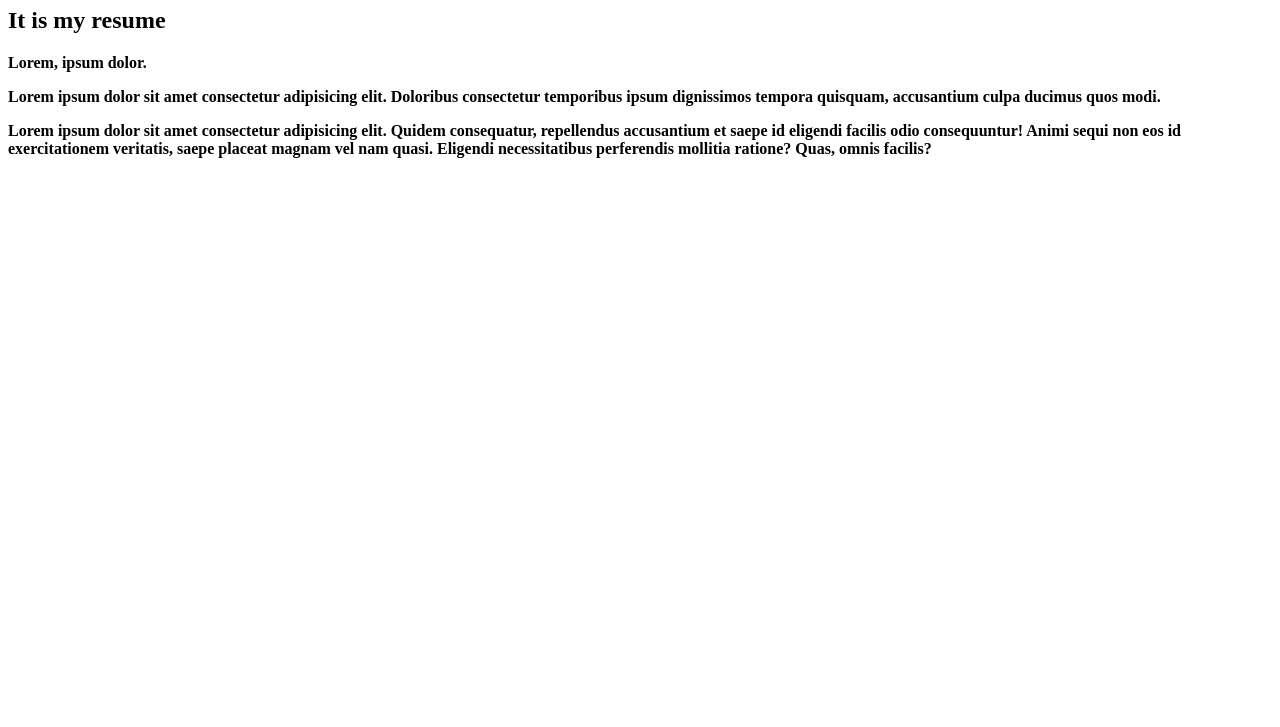
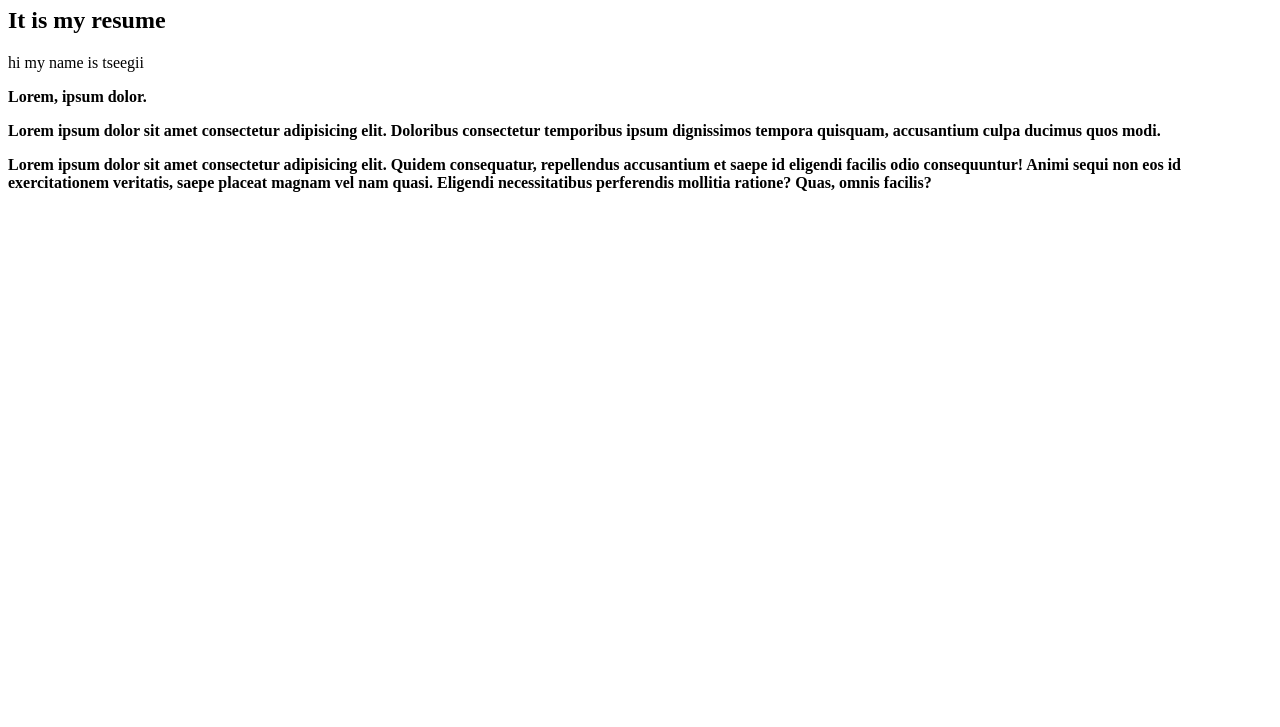
Before and after one commit to Tseegii0330/Tserendorj.github.io, a plain HTML site: page index.html in a window 1280 px wide. Shown: the part 73-800 px from the top of the page. Drawn offline with Linux system fonts and the light colour scheme.

Commit message:
addint to my name is tseegii pharagrap

```diff
--- a/index.html
+++ b/index.html
@@ -9,6 +9,7 @@
 <body>
     <h1>Nyam-Ochir Tserendorj</h1>
     <h2>It is my resume</h2>
+     <p>hi my name is tseegii</p>
     <p><b>Lorem, ipsum dolor.</b></p>
     <p><b>Lorem ipsum dolor sit amet consectetur adipisicing elit. Doloribus consectetur temporibus ipsum dignissimos tempora quisquam, accusantium culpa ducimus quos modi.</b></p>
     <p><b>Lorem ipsum dolor sit amet consectetur adipisicing elit. Quidem consequatur, repellendus accusantium et saepe id eligendi facilis odio consequuntur! Animi sequi non eos id exercitationem veritatis, saepe placeat magnam vel nam quasi. Eligendi necessitatibus perferendis mollitia ratione? Quas, omnis facilis?</b></p>
```
